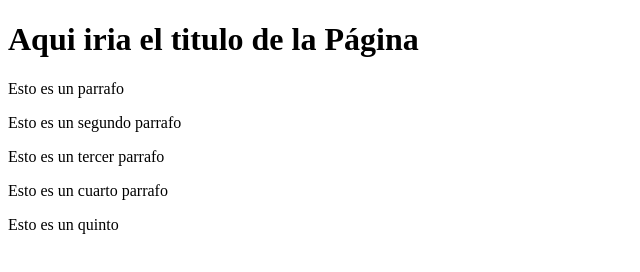
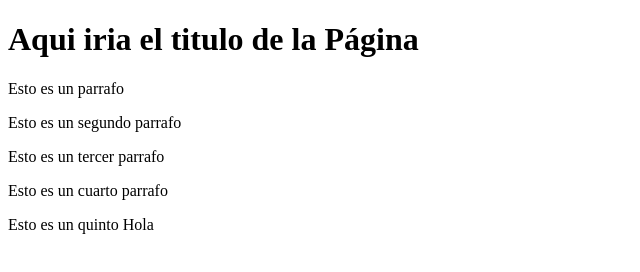
Before and after one commit to AdrLI17/Proyecto_web_vscode, a plain HTML site: page index.html in a window 1280 px wide. Shown: the full height of the page, 0-640 px from the left. Drawn offline with Linux system fonts and the light colour scheme.

Commit message:
Cambio Hola

```diff
--- a/index.html
+++ b/index.html
@@ -12,6 +12,6 @@
     <p>Esto es un segundo parrafo</p>
     <p>Esto es un tercer parrafo</p>
     <p>Esto es un cuarto parrafo</p>
-    <p>Esto es un quinto </p>
+    <p>Esto es un quinto Hola</p>
 </body>
 </html>
```
